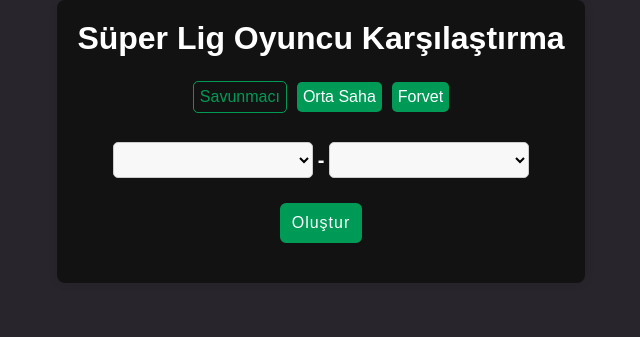
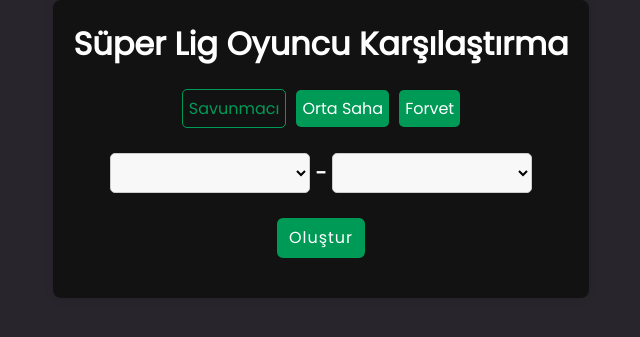
Before and after one commit to takeshikovacs5/radar_vercel, a Python web app: template templates/index.html in a window 1280 px wide. Shown: the top 337 px of the page, without its empty margins (319-959 px from the left). Run offline with Jinja, Linux system fonts and the light colour scheme; the template is opened without the code that fills it, so the values that code supplies are empty.

Commit message:
Update index.html

```diff
--- a/templates/index.html
+++ b/templates/index.html
@@ -6,6 +6,7 @@
     <meta name="viewport" content="width=device-width, initial-scale=1, maximum-scale=1, user-scalable=no">
     <title>Süper Lig Oyuncu Karşılaştırma</title>
     <script src="https://code.jquery.com/jquery-3.6.4.min.js"></script>
+    <link href='https://fonts.googleapis.com/css?family=Poppins' rel='stylesheet'>
     <link rel="stylesheet" href="/static/style.css">
     <script src="../static/scripts.min.js"></script>
 </head>
```
